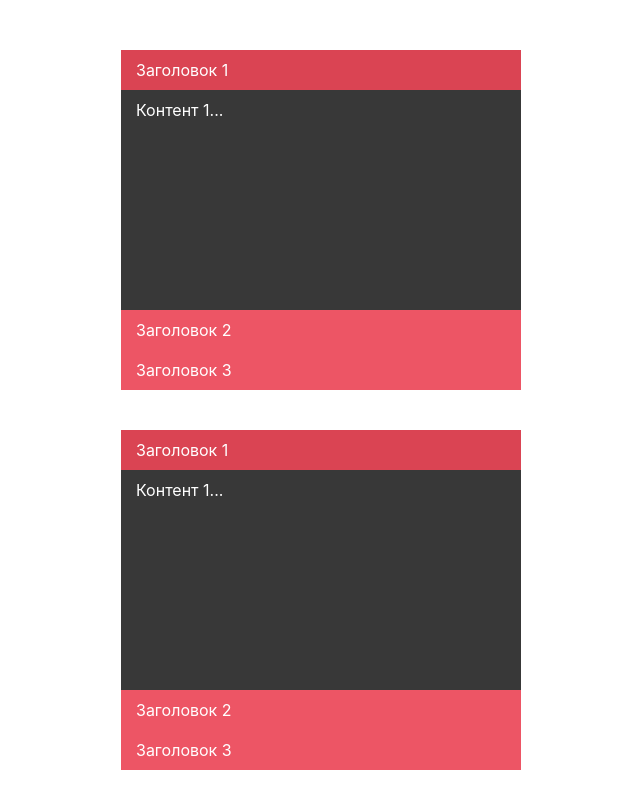
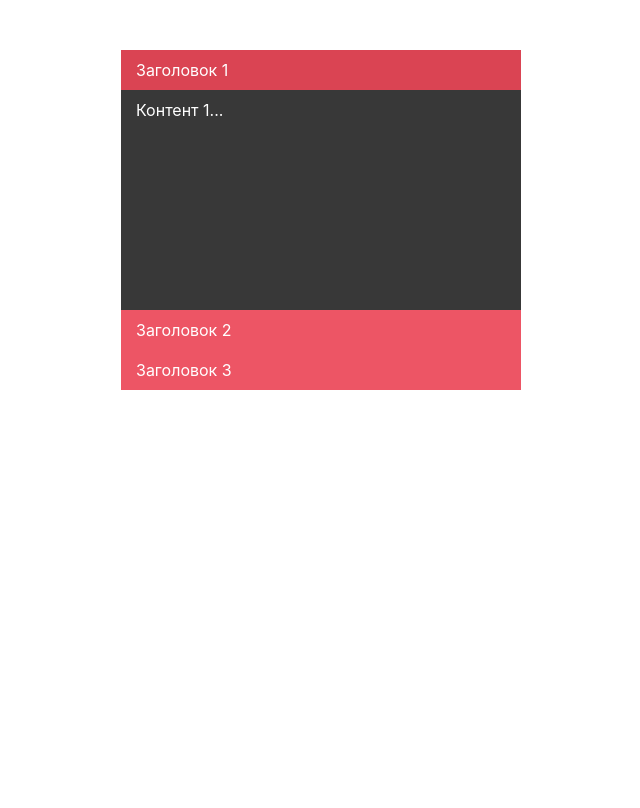
Before and after one commit to lun2t1k-zz/accordion-hard, a plain HTML site: page index.html in a window 1280 px wide. Shown: the whole page, without its empty margins (319-959 px from the left). Drawn offline with Linux system fonts and the light colour scheme.

Commit message:
Update index.html

```diff
--- a/index.html
+++ b/index.html
@@ -35,36 +35,6 @@
     </div>
   </div>
 
-  <br>
-  <br>
-
-  <div id="accordion2" class="accordion" style="max-width: 400px; margin: 0 auto;">
-    <div class="accordion-item show">
-      <div class="accordion-item-header">
-        Заголовок 1
-      </div>
-      <div class="accordion-item-content" style="height: 200px;">
-        Контент 1...
-      </div>
-    </div>
-    <div class="accordion-item">
-      <div class="accordion-item-header">
-        Заголовок 2
-      </div>
-      <div class="accordion-item-content" style="height: 200px;">
-        Контент 2...
-      </div>
-    </div>
-    <div class="accordion-item">
-      <div class="accordion-item-header">
-        Заголовок 3
-      </div>
-      <div class="accordion-item-content" style="height: 200px;">
-        Контент 3...
-      </div>
-    </div>
-  </div>
-
   <script src="script.js"></script>
 
 </body>
```
